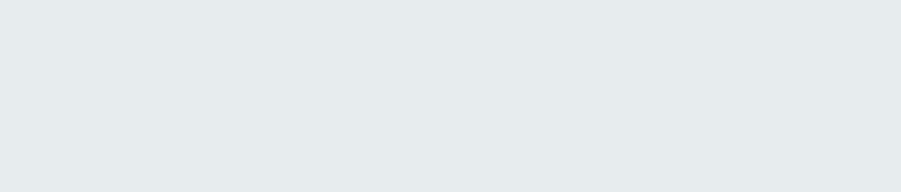
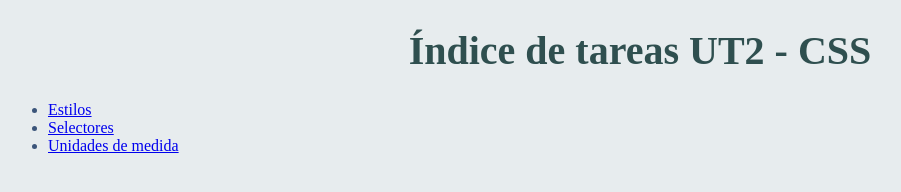
Before and after one commit to viccaru/LM_DAM_UT2_videotutoriales, a plain HTML site: page index.html in a window 1280 px wide. Shown: the whole page, without its empty margins (0-901 px from the left). Drawn offline with Linux system fonts and the light colour scheme.

Commit message:
actualizacion 1 al 3

```diff
--- a/index.html
+++ b/index.html
@@ -8,6 +8,13 @@
     <link rel="stylesheet" href="estilos.css">
 </head>
 <body>
+    <h1>Índice de tareas UT2 - CSS</h1>
+    <ul>
+        <li><a href="1.estilos.html">Estilos</a></li>
+        <li><a href="2.selectores.html">Selectores</a></li>
+        <li><a href="3.unidades.medida.html">Unidades de medida</a></li>
 
+
+    </ul>
 </body>
 </html>
```
Also changed, not shown: 1.estilos.html (+1 -0 lines), 2.selectores.html (+1 -0 lines), 3.unidades.medida.html (+1 -0 lines).
